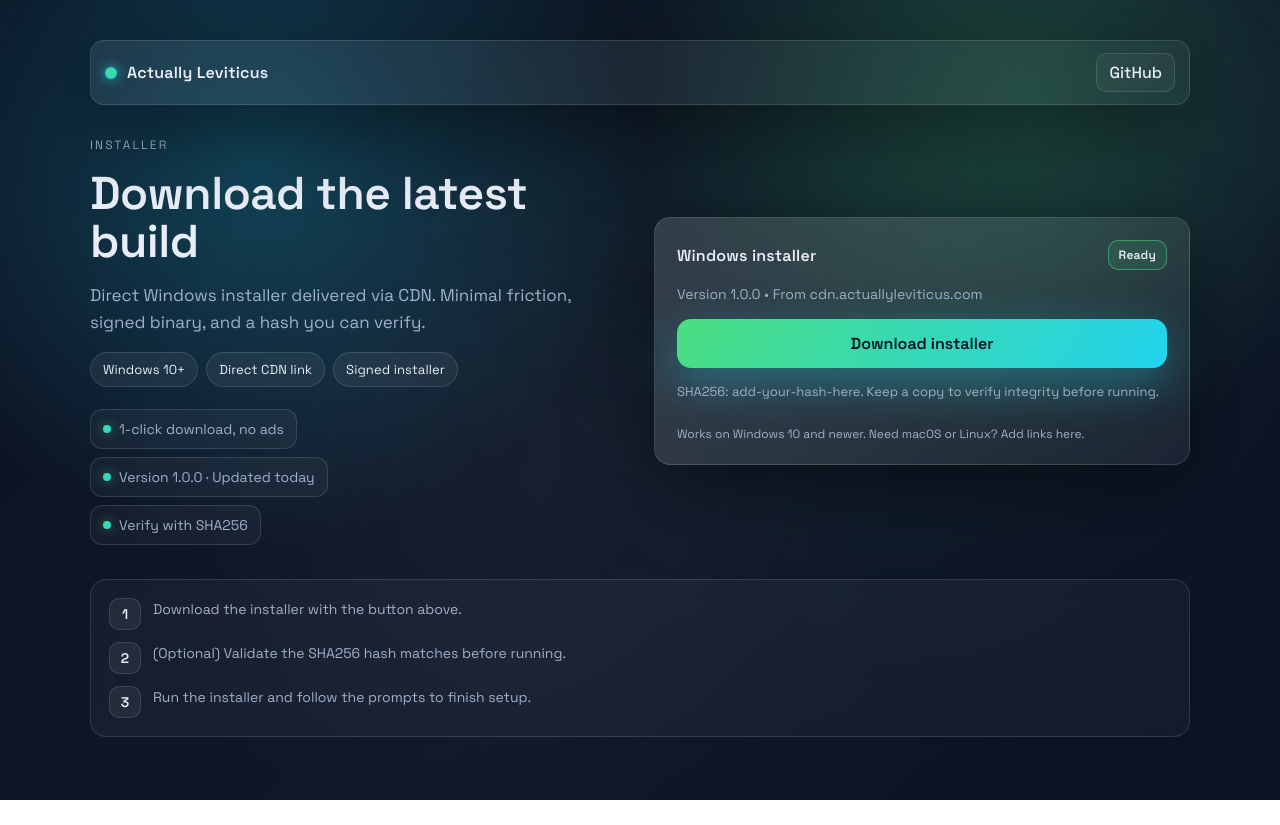
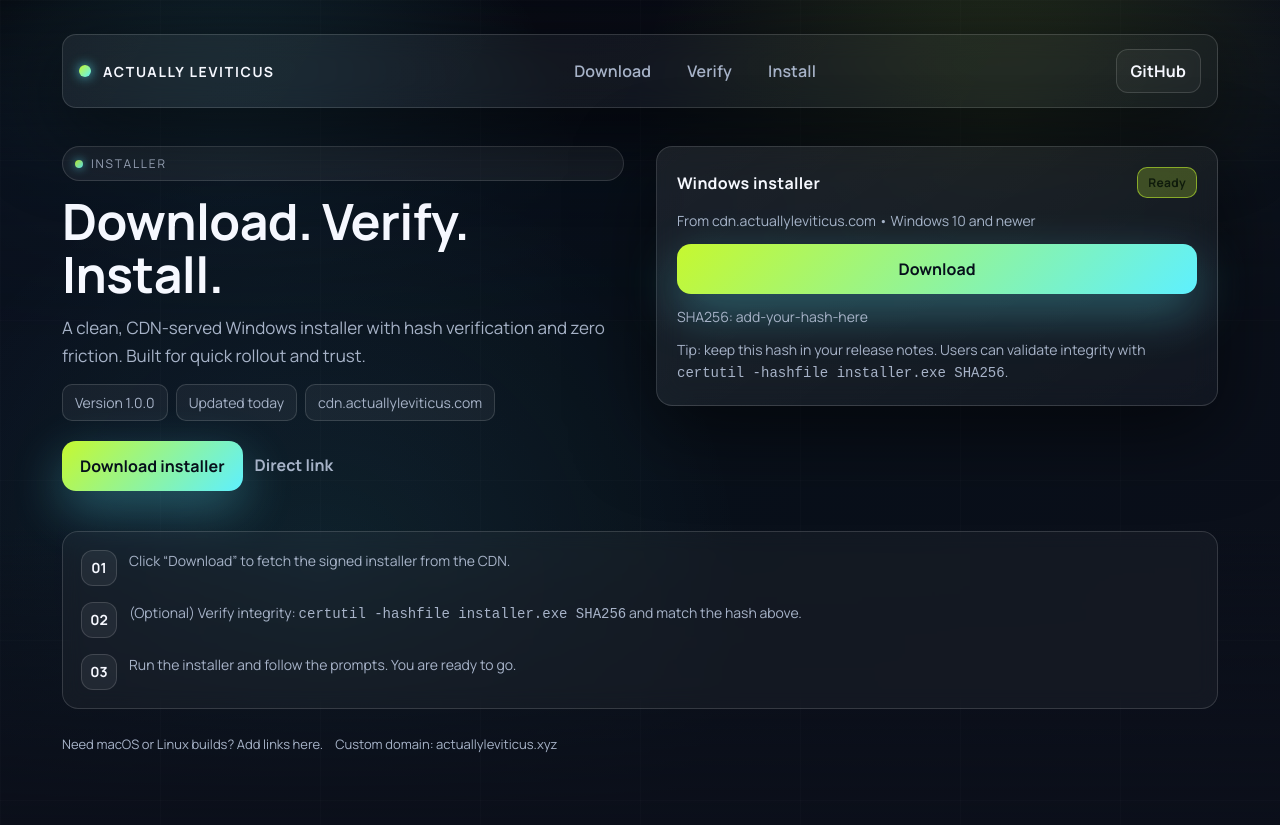
Before and after one commit to RealLeviticus/actuallyleviticus.xyz, a plain HTML site: page index.html in a window 1280 px wide. Before the commit the page ends 800 px from the top, so only its background shows below. Drawn offline with Linux system fonts and the light colour scheme.

Commit message:
Restyle download page with MNTN-inspired layout

```diff
--- a/index.html
+++ b/index.html
@@ -3,274 +3,307 @@
 <head>
   <meta charset="UTF-8">
   <meta name="viewport" content="width=device-width, initial-scale=1.0">
-  <title>Download Installer</title>
+  <title>Actually Leviticus · Download</title>
   <link rel="preconnect" href="https://fonts.gstatic.com" crossorigin>
-  <link href="https://fonts.googleapis.com/css2?family=Space+Grotesk:wght@400;500;600&display=swap" rel="stylesheet">
+  <link href="https://fonts.googleapis.com/css2?family=Manrope:wght@400;500;600;700&display=swap" rel="stylesheet">
   <style>
     :root {
-      --bg: #0b1222;
-      --panel: rgba(255, 255, 255, 0.08);
-      --card: rgba(255, 255, 255, 0.1);
-      --stroke: rgba(255, 255, 255, 0.12);
-      --ink: #e9edf8;
-      --muted: #9fb0c9;
-      --accent: #4ade80;
-      --accent-strong: #22d3ee;
-      --shadow: 0 20px 80px rgba(0, 0, 0, 0.5);
+      --bg: #06080f;
+      --ink: #f6f8ff;
+      --muted: #a7b3c8;
+      --accent: #c6f82f;
+      --accent-2: #5ef0ff;
+      --card: rgba(255, 255, 255, 0.06);
+      --border: rgba(255, 255, 255, 0.14);
+      --shadow: 0 24px 80px rgba(0, 0, 0, 0.55);
     }
 
-    * {
-      box-sizing: border-box;
-    }
+    * { box-sizing: border-box; }
 
     body {
       margin: 0;
-      font-family: "Space Grotesk", "Helvetica Neue", Arial, sans-serif;
+      font-family: "Manrope", "Helvetica Neue", Arial, sans-serif;
       color: var(--ink);
-      background: radial-gradient(circle at 20% 20%, rgba(34, 211, 238, 0.25), transparent 32%),
-                  radial-gradient(circle at 80% 10%, rgba(74, 222, 128, 0.2), transparent 30%),
-                  linear-gradient(140deg, #0b1222 0%, #0f1729 60%, #0b1222 100%);
+      background:
+        radial-gradient(circle at 18% 22%, rgba(94, 240, 255, 0.18), transparent 28%),
+        radial-gradient(circle at 78% 16%, rgba(198, 248, 47, 0.16), transparent 30%),
+        linear-gradient(140deg, #06080f 0%, #0b0f1b 60%, #0a0e18 100%);
       min-height: 100vh;
-      padding: 40px 18px 60px;
+      overflow: hidden;
       position: relative;
-      overflow: hidden;
     }
 
-    body::before,
-    body::after {
-      content: "";
+    .mountains {
       position: absolute;
       inset: 0;
-      background: radial-gradient(circle at 40% 60%, rgba(255, 255, 255, 0.06), transparent 45%);
-      filter: blur(70px);
-      opacity: 0.7;
+      background:
+        linear-gradient(to top, #0b0f1a 0%, rgba(11, 15, 26, 0.4) 28%, transparent 36%),
+        radial-gradient(circle at 25% 70%, rgba(94, 240, 255, 0.08), transparent 38%),
+        linear-gradient(120deg, #0a111f 0%, #08101a 45%, #0b0f1a 100%);
+      mask-image: linear-gradient(to bottom, rgba(0,0,0,0) 0%, rgba(0,0,0,0.8) 22%, rgba(0,0,0,1) 42%, rgba(0,0,0,1) 100%);
+      z-index: 0;
       pointer-events: none;
     }
 
-    body::after {
-      background: radial-gradient(circle at 70% 20%, rgba(74, 222, 128, 0.12), transparent 45%);
-      filter: blur(90px);
-      opacity: 0.8;
+    .grid-lines {
+      position: absolute;
+      inset: 0;
+      background-image:
+        linear-gradient(rgba(255, 255, 255, 0.03) 1px, transparent 1px),
+        linear-gradient(90deg, rgba(255, 255, 255, 0.03) 1px, transparent 1px);
+      background-size: 160px 160px;
+      opacity: 0.5;
+      z-index: 1;
+      pointer-events: none;
     }
 
     .shell {
-      max-width: 1100px;
+      position: relative;
+      z-index: 2;
+      max-width: 1200px;
       margin: 0 auto;
-      position: relative;
-      z-index: 1;
+      padding: 34px 22px 72px;
     }
 
-    .topbar {
+    header {
       display: flex;
       align-items: center;
       justify-content: space-between;
-      gap: 12px;
-      padding: 12px 14px;
-      border: 1px solid var(--stroke);
+      gap: 16px;
+      padding: 14px 16px;
+      border: 1px solid var(--border);
       border-radius: 14px;
-      background: linear-gradient(135deg, rgba(255, 255, 255, 0.08), rgba(255, 255, 255, 0.04));
-      backdrop-filter: blur(16px);
-      -webkit-backdrop-filter: blur(16px);
+      background: linear-gradient(120deg, rgba(255, 255, 255, 0.06), rgba(255, 255, 255, 0.03));
+      backdrop-filter: blur(12px);
+      -webkit-backdrop-filter: blur(12px);
       box-shadow: var(--shadow);
     }
 
-    .brand {
+    .logo {
       display: flex;
       align-items: center;
-      gap: 10px;
-      font-weight: 600;
-      letter-spacing: 0.2px;
+      gap: 12px;
+      font-weight: 700;
+      letter-spacing: 0.12em;
+      text-transform: uppercase;
+      font-size: 14px;
     }
 
-    .brand-mark {
+    .logo-dot {
       width: 12px;
       height: 12px;
       border-radius: 50%;
-      background: radial-gradient(circle, var(--accent) 0%, var(--accent-strong) 90%);
-      box-shadow: 0 0 12px rgba(34, 211, 238, 0.8);
+      background: linear-gradient(135deg, var(--accent) 0%, var(--accent-2) 100%);
+      box-shadow: 0 0 12px rgba(94, 240, 255, 0.8);
     }
 
-    .text-link {
+    nav {
+      display: flex;
+      gap: 10px;
+      align-items: center;
+    }
+
+    nav a {
+      color: var(--muted);
+      text-decoration: none;
+      padding: 8px 12px;
+      border-radius: 10px;
+      border: 1px solid transparent;
+      transition: color 120ms ease, border 120ms ease, transform 120ms ease;
+      font-weight: 600;
+      letter-spacing: 0.01em;
+    }
+
+    nav a:hover {
+      color: var(--ink);
+      border-color: rgba(255, 255, 255, 0.12);
+      transform: translateY(-1px);
+    }
+
+    .ghost-btn {
+      border: 1px solid var(--border);
+      border-radius: 12px;
+      padding: 10px 14px;
+      background: rgba(255, 255, 255, 0.04);
       color: var(--ink);
       text-decoration: none;
-      font-weight: 500;
-      border: 1px solid var(--stroke);
-      border-radius: 10px;
-      padding: 8px 12px;
-      background: rgba(255, 255, 255, 0.04);
-      transition: border 160ms ease, transform 160ms ease, background 160ms ease;
+      font-weight: 700;
+      letter-spacing: 0.01em;
+      transition: transform 120ms ease, box-shadow 120ms ease, border 120ms ease;
     }
 
-    .text-link:hover {
-      border-color: rgba(255, 255, 255, 0.2);
-      background: rgba(255, 255, 255, 0.08);
+    .ghost-btn:hover {
       transform: translateY(-1px);
+      border-color: rgba(255, 255, 255, 0.18);
+      box-shadow: 0 14px 30px rgba(0, 0, 0, 0.35);
     }
 
     .hero {
       display: grid;
       grid-template-columns: repeat(auto-fit, minmax(320px, 1fr));
-      gap: 28px;
-      margin-top: 32px;
-      align-items: center;
+      gap: 32px;
+      margin-top: 38px;
+      align-items: start;
     }
 
-    .copy {
+    .intro {
       display: grid;
-      gap: 16px;
+      gap: 14px;
     }
 
-    .eyebrow {
+    .tag {
+      display: inline-flex;
+      align-items: center;
+      gap: 8px;
+      padding: 8px 12px;
+      border-radius: 999px;
+      border: 1px solid var(--border);
+      background: rgba(255, 255, 255, 0.06);
+      color: var(--muted);
+      font-size: 12px;
+      letter-spacing: 0.15em;
       text-transform: uppercase;
-      letter-spacing: 0.18em;
-      font-size: 12px;
-      color: var(--muted);
-      margin: 0;
+    }
+
+    .tag::before {
+      content: "";
+      width: 8px;
+      height: 8px;
+      border-radius: 50%;
+      background: linear-gradient(135deg, var(--accent), var(--accent-2));
+      box-shadow: 0 0 10px rgba(94, 240, 255, 0.75);
     }
 
     h1 {
       margin: 0;
-      font-size: clamp(32px, 5vw, 46px);
+      font-size: clamp(34px, 5vw, 50px);
       line-height: 1.05;
-      letter-spacing: -0.5px;
+      letter-spacing: -0.6px;
     }
 
-    p.lead {
+    .lead {
       margin: 0;
       color: var(--muted);
       font-size: 17px;
-      line-height: 1.6;
-      max-width: 560px;
+      line-height: 1.65;
+      max-width: 600px;
     }
 
-    .pills {
+    .meta-row {
       display: flex;
       flex-wrap: wrap;
-      gap: 8px;
-    }
-
-    .pill {
-      padding: 8px 12px;
-      border-radius: 999px;
-      border: 1px solid var(--stroke);
-      background: rgba(255, 255, 255, 0.06);
-      color: var(--ink);
-      font-size: 13px;
-      letter-spacing: 0.1px;
-    }
-
-    .checks {
-      list-style: none;
-      padding: 0;
-      margin: 6px 0 0;
-      display: grid;
       gap: 8px;
       color: var(--muted);
       font-size: 14px;
     }
 
-    .checks li {
+    .meta-chip {
+      padding: 8px 12px;
+      border-radius: 10px;
+      border: 1px solid var(--border);
+      background: rgba(255, 255, 255, 0.05);
+    }
+
+    .cta-row {
+      display: flex;
+      flex-wrap: wrap;
+      gap: 12px;
+      align-items: center;
+      margin-top: 6px;
+    }
+
+    .button {
+      background: linear-gradient(135deg, var(--accent) 0%, var(--accent-2) 100%);
+      color: #06101b;
+      border: none;
+      border-radius: 14px;
+      padding: 14px 18px;
+      font-size: 16px;
+      font-weight: 800;
+      text-decoration: none;
       display: inline-flex;
       align-items: center;
-      gap: 8px;
-      background: rgba(255, 255, 255, 0.04);
-      border: 1px solid var(--stroke);
-      border-radius: 12px;
-      padding: 10px 12px;
-      width: fit-content;
+      justify-content: center;
+      gap: 10px;
+      box-shadow: 0 18px 50px rgba(94, 240, 255, 0.32);
+      transition: transform 140ms ease, box-shadow 140ms ease, filter 140ms ease;
     }
 
-    .checks .dot {
-      width: 8px;
-      height: 8px;
-      border-radius: 50%;
-      background: linear-gradient(120deg, var(--accent), var(--accent-strong));
-      box-shadow: 0 0 12px rgba(74, 222, 128, 0.55);
+    .button:hover {
+      transform: translateY(-1px);
+      box-shadow: 0 22px 58px rgba(94, 240, 255, 0.42);
+      filter: brightness(1.02);
     }
 
-    .panel {
-      border: 1px solid var(--stroke);
-      background: linear-gradient(135deg, rgba(255, 255, 255, 0.14), rgba(255, 255, 255, 0.06));
-      border-radius: 16px;
-      padding: 22px;
-      box-shadow: var(--shadow);
-      backdrop-filter: blur(18px);
-      -webkit-backdrop-filter: blur(18px);
-      display: grid;
-      gap: 14px;
+    .button:active {
+      transform: translateY(0);
+      box-shadow: 0 12px 32px rgba(94, 240, 255, 0.35);
     }
 
-    .panel-head {
-      display: flex;
-      align-items: center;
-      justify-content: space-between;
-      gap: 12px;
-      font-weight: 600;
-      letter-spacing: 0.2px;
+    .secondary {
+      color: var(--muted);
+      text-decoration: none;
+      font-weight: 700;
+      border-bottom: 1px solid transparent;
+      padding-bottom: 2px;
+      transition: color 120ms ease, border 120ms ease;
     }
 
-    .status {
+    .secondary:hover {
+      color: var(--ink);
+      border-color: rgba(255, 255, 255, 0.3);
+    }
+
+    .card {
+      border: 1px solid var(--border);
+      background: linear-gradient(145deg, rgba(255, 255, 255, 0.08), rgba(255, 255, 255, 0.03));
+      border-radius: 16px;
+      padding: 20px;
+      box-shadow: var(--shadow);
+      backdrop-filter: blur(14px);
+      -webkit-backdrop-filter: blur(14px);
+      display: grid;
+      gap: 12px;
+    }
+
+    .card-header {
+      display: flex;
+      justify-content: space-between;
+      align-items: center;
+      gap: 10px;
+      font-weight: 700;
+      letter-spacing: 0.02em;
+    }
+
+    .badge {
       font-size: 12px;
-      color: var(--ink);
       padding: 6px 10px;
       border-radius: 10px;
-      background: rgba(74, 222, 128, 0.12);
-      border: 1px solid rgba(74, 222, 128, 0.5);
+      border: 1px solid rgba(198, 248, 47, 0.55);
+      color: #0f1b0c;
+      background: rgba(198, 248, 47, 0.22);
+      font-weight: 700;
     }
 
     .hash {
       color: var(--muted);
       font-size: 14px;
-      line-height: 1.5;
+      line-height: 1.55;
     }
 
-    .button {
-      background: linear-gradient(120deg, var(--accent) 0%, var(--accent-strong) 100%);
-      color: #0b1222;
-      border: none;
-      border-radius: 14px;
-      padding: 14px 18px;
-      font-size: 16px;
-      font-weight: 700;
-      text-decoration: none;
-      display: inline-flex;
-      align-items: center;
-      justify-content: center;
-      gap: 10px;
-      box-shadow: 0 15px 45px rgba(34, 211, 238, 0.35);
-      transition: transform 150ms ease, box-shadow 150ms ease, filter 150ms ease;
-    }
-
-    .button:hover {
-      transform: translateY(-1px);
-      box-shadow: 0 18px 55px rgba(34, 211, 238, 0.45);
-      filter: brightness(1.02);
-    }
-
-    .button:active {
-      transform: translateY(0);
-      box-shadow: 0 10px 28px rgba(34, 211, 238, 0.4);
-    }
-
-    .meta {
-      color: var(--muted);
-      font-size: 13px;
-      line-height: 1.5;
-    }
-
-    .steps {
-      margin-top: 34px;
-      border: 1px solid var(--stroke);
+    .timeline {
+      margin-top: 40px;
+      border: 1px solid var(--border);
       border-radius: 16px;
       padding: 18px;
       background: rgba(255, 255, 255, 0.04);
       backdrop-filter: blur(10px);
       -webkit-backdrop-filter: blur(10px);
       display: grid;
-      gap: 12px;
+      gap: 16px;
     }
 
-    .step-row {
+    .step {
       display: grid;
       grid-template-columns: auto 1fr;
       gap: 12px;
@@ -280,97 +313,111 @@
       line-height: 1.6;
     }
 
-    .step-num {
-      width: 32px;
-      height: 32px;
-      border-radius: 10px;
-      border: 1px solid var(--stroke);
+    .step .num {
+      width: 36px;
+      height: 36px;
+      border-radius: 12px;
+      border: 1px solid var(--border);
+      background: rgba(255, 255, 255, 0.06);
       display: inline-flex;
       align-items: center;
       justify-content: center;
-      font-weight: 600;
+      font-weight: 800;
       color: var(--ink);
-      background: rgba(255, 255, 255, 0.06);
     }
 
-    .footnote {
-      margin-top: 10px;
+    .footer {
+      margin-top: 26px;
       color: var(--muted);
-      font-size: 12px;
+      font-size: 13px;
+      display: flex;
+      gap: 12px;
+      flex-wrap: wrap;
     }
 
     @media (max-width: 720px) {
-      body {
-        padding: 28px 14px 50px;
-      }
-      .topbar {
+      header {
         flex-direction: column;
         align-items: flex-start;
       }
-      .checks li {
+      nav {
         width: 100%;
+        flex-wrap: wrap;
       }
-      .panel {
+      .hero {
+        margin-top: 28px;
+      }
+      .card {
         padding: 18px;
       }
     }
   </style>
 </head>
 <body>
+  <div class="mountains" aria-hidden="true"></div>
+  <div class="grid-lines" aria-hidden="true"></div>
+
   <div class="shell">
-    <div class="topbar">
-      <div class="brand">
-        <span class="brand-mark" aria-hidden="true"></span>
+    <header>
+      <div class="logo">
+        <span class="logo-dot" aria-hidden="true"></span>
         <span>Actually Leviticus</span>
       </div>
-      <a class="text-link" href="https://github.com/RealLeviticus" target="_blank" rel="noreferrer">GitHub</a>
-    </div>
+      <nav>
+        <a href="#download">Download</a>
+        <a href="#verify">Verify</a>
+        <a href="#install">Install</a>
+      </nav>
+      <a class="ghost-btn" href="https://github.com/RealLeviticus" target="_blank" rel="noreferrer">GitHub</a>
+    </header>
 
-    <main class="hero">
-      <section class="copy">
-        <p class="eyebrow">Installer</p>
-        <h1>Download the latest build</h1>
-        <p class="lead">Direct Windows installer delivered via CDN. Minimal friction, signed binary, and a hash you can verify.</p>
-        <div class="pills">
-          <span class="pill">Windows 10+</span>
-          <span class="pill">Direct CDN link</span>
-          <span class="pill">Signed installer</span>
+    <main class="hero" id="download">
+      <section class="intro">
+        <span class="tag">Installer</span>
+        <h1>Download. Verify. Install.</h1>
+        <p class="lead">A clean, CDN-served Windows installer with hash verification and zero friction. Built for quick rollout and trust.</p>
+        <div class="meta-row">
+          <span class="meta-chip">Version 1.0.0</span>
+          <span class="meta-chip">Updated today</span>
+          <span class="meta-chip">cdn.actuallyleviticus.com</span>
         </div>
-        <ul class="checks">
-          <li><span class="dot" aria-hidden="true"></span>1-click download, no ads</li>
-          <li><span class="dot" aria-hidden="true"></span>Version 1.0.0 · Updated today</li>
-          <li><span class="dot" aria-hidden="true"></span>Verify with SHA256</li>
-        </ul>
+        <div class="cta-row">
+          <a class="button" href="https://cdn.actuallyleviticus.com/installer.exe">Download installer</a>
+          <a class="secondary" href="https://cdn.actuallyleviticus.com/installer.exe">Direct link</a>
+        </div>
       </section>
 
-      <section class="panel">
-        <div class="panel-head">
+      <section class="card" id="verify">
+        <div class="card-header">
           <span>Windows installer</span>
-          <span class="status">Ready</span>
+          <span class="badge">Ready</span>
         </div>
-        <div class="hash">Version 1.0.0 • From cdn.actuallyleviticus.com</div>
-        <a class="button" href="https://cdn.actuallyleviticus.com/installer.exe">
-          Download installer
-        </a>
-        <div class="meta">SHA256: add-your-hash-here. Keep a copy to verify integrity before running.</div>
-        <div class="footnote">Works on Windows 10 and newer. Need macOS or Linux? Add links here.</div>
+        <div class="hash">From cdn.actuallyleviticus.com • Windows 10 and newer</div>
+        <a class="button" href="https://cdn.actuallyleviticus.com/installer.exe">Download</a>
+        <div class="hash">SHA256: add-your-hash-here</div>
+        <div class="hash">Tip: keep this hash in your release notes. Users can validate integrity with <code>certutil -hashfile installer.exe SHA256</code>.</div>
       </section>
     </main>
 
-    <section class="steps">
-      <div class="step-row">
-        <span class="step-num">1</span>
-        <span>Download the installer with the button above.</span>
+    <section class="timeline" id="install">
+      <div class="step">
+        <span class="num">01</span>
+        <span>Click “Download” to fetch the signed installer from the CDN.</span>
       </div>
-      <div class="step-row">
-        <span class="step-num">2</span>
-        <span>(Optional) Validate the SHA256 hash matches before running.</span>
+      <div class="step">
+        <span class="num">02</span>
+        <span>(Optional) Verify integrity: <code>certutil -hashfile installer.exe SHA256</code> and match the hash above.</span>
       </div>
-      <div class="step-row">
-        <span class="step-num">3</span>
-        <span>Run the installer and follow the prompts to finish setup.</span>
+      <div class="step">
+        <span class="num">03</span>
+        <span>Run the installer and follow the prompts. You are ready to go.</span>
       </div>
     </section>
+
+    <div class="footer">
+      <span>Need macOS or Linux builds? Add links here.</span>
+      <span>Custom domain: actuallyleviticus.xyz</span>
+    </div>
   </div>
 </body>
 </html>
```
